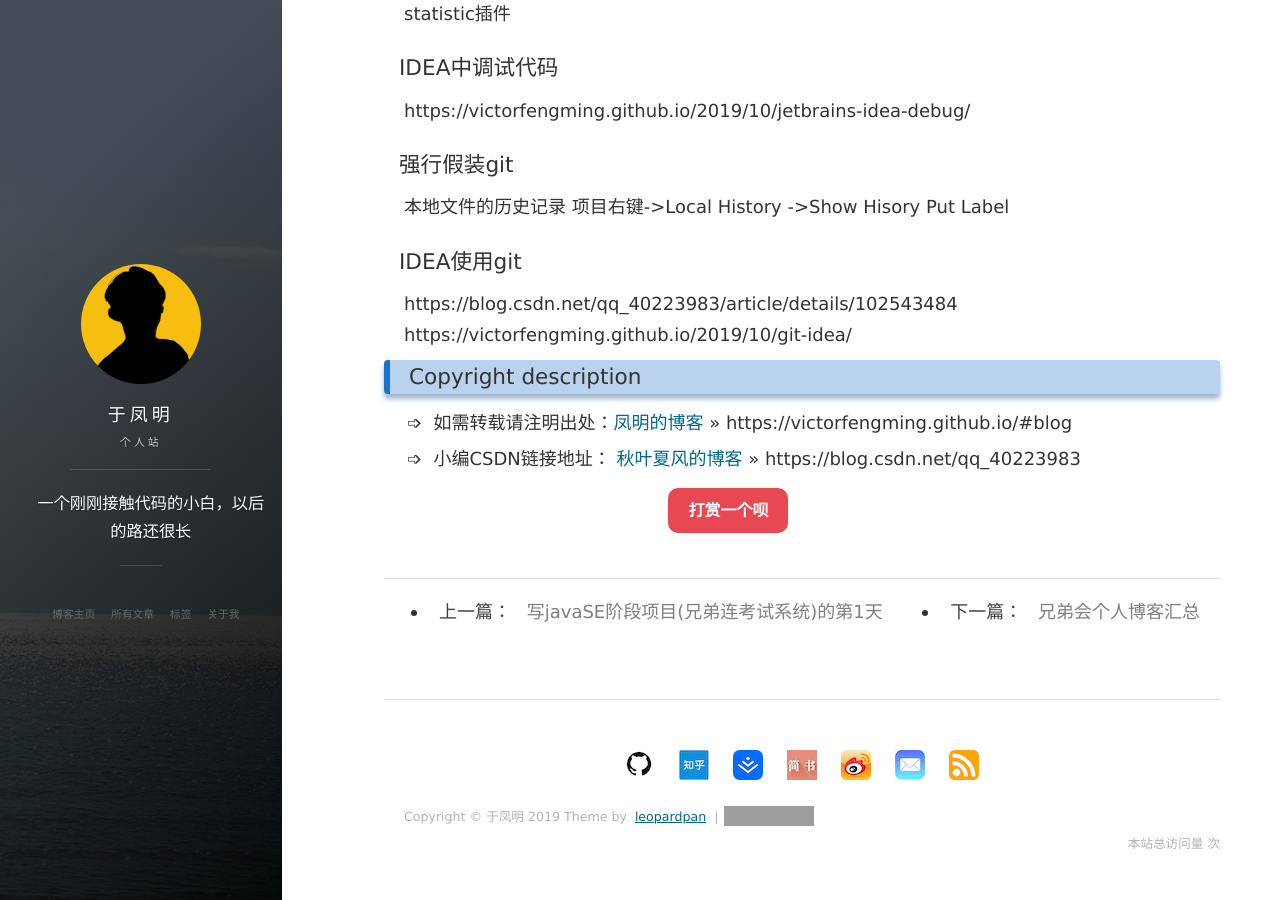
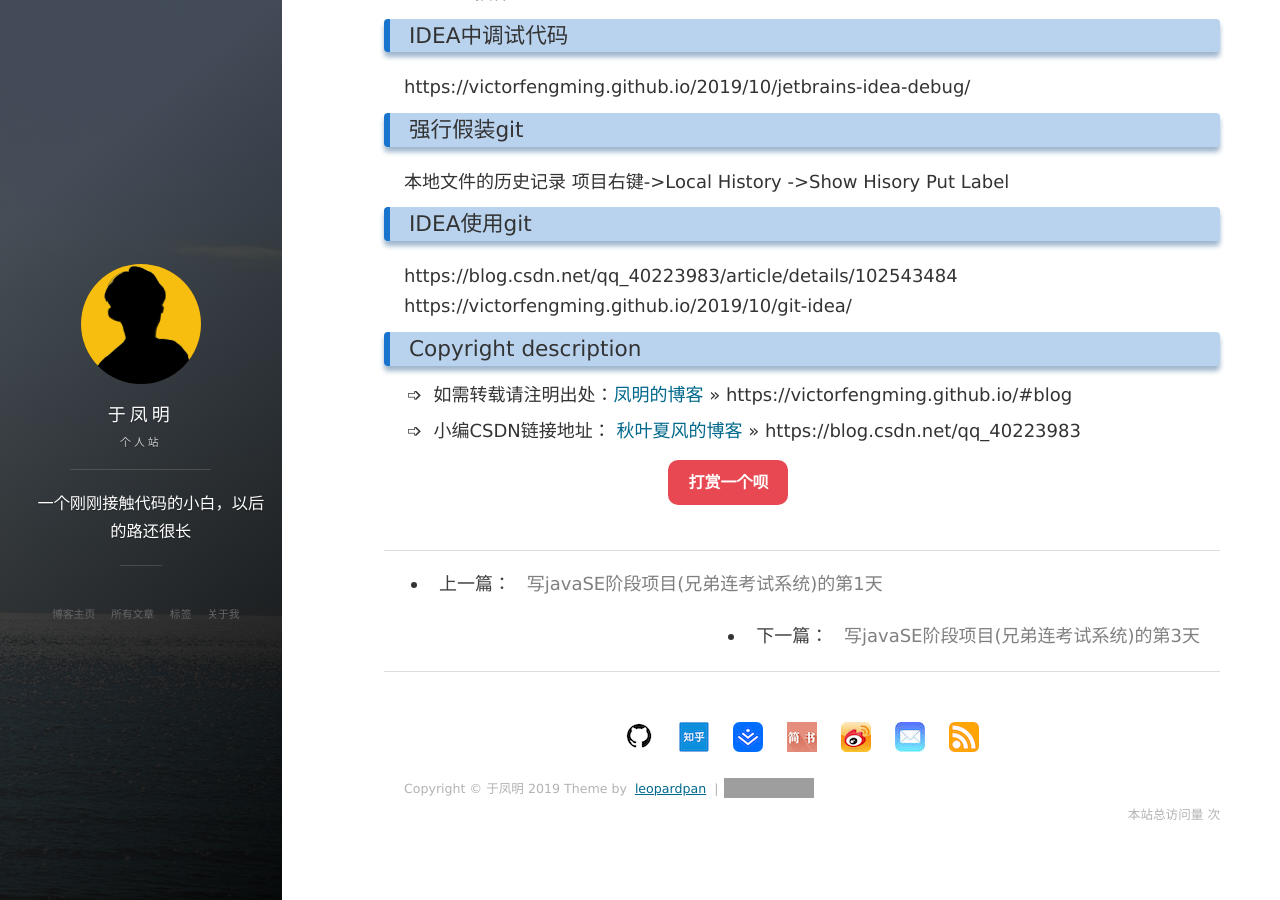
Before and after one commit to victorfengming/victorfengming.github.io.leopardpan, a Jekyll site: the page built from _posts/daily/November/2019-11-06-day85.md, in a window 1280 px wide and 900 px high, scrolled down 1666 px. Built offline with Jekyll 4.4.1, drawn with Linux system fonts in a browser that asks for light colours; nearby versions of some CDN libraries; comment, search, counter and statistics services are not loaded; grey boxes are pictures that could not be loaded.

Commit message:
日常推日报 day86 总结javaSE笔记链接

```diff
--- a/_posts/daily/November/2019-11-06-day85.md
+++ b/_posts/daily/November/2019-11-06-day85.md
@@ -13,51 +13,51 @@
 
 ### 每日分享->idea 自定义设置
 
-#### 内存显示以及性能优化
+### 内存显示以及性能优化
 Preferences-->Appearance & Behavior-->Appearance，右侧勾选Window Options下面的Show memory indicator即可
 
 安装目录中的bin文件夹->idea64.exe.vmoptions-> 前两行 最大内存 最小内存 16GB 建议 把idea的最大内存设置2048m，最小内存1024m
 
-#### 区分大小写
+### 区分大小写
 Editor->General->Code Completion->取消Match case前的勾选
 
-#### 软换行
+### 软换行
 
-#### 自定义折叠代码区域功能
+### 自定义折叠代码区域功能
 (用啥包裹代码块)
-#### 更改变量名
+### 更改变量名
 方式1 查找替换
 方式2 alt+j
 方式3 s+F6
-#### 字体快速缩放
+### 字体快速缩放
 Editor->General->Mouse->Change font size(Zoom)with Ctrl+Mouse Wheel
-#### 显示调用处
+### 显示调用处
 A+F7
-#### 跳转定义位置
+### 跳转定义位置
 C+b
-#### 自动导包
+### 自动导包
   Editor->General->Auto Import
     add 自动优化导入的包
 
-#### 去除没用的包
+### 去除没用的包
 
 C+A+o
 Editor->General->Auto Import->Optimize
 
-#### 类结构
+### 类结构
 
-#### TODO
+### TODO
 
-#### 并行运行or重新运行
+### 并行运行or重新运行
 配置运行方式 edit configurations
-#### 统计代码量
+### 统计代码量
 statistic插件
-#### IDEA中调试代码
+### IDEA中调试代码
 https://victorfengming.github.io/2019/10/jetbrains-idea-debug/
-#### 强行假装git
+### 强行假装git
 本地文件的历史记录
 项目右键->Local History ->Show Hisory
 Put Label
-#### IDEA使用git
+### IDEA使用git
 https://blog.csdn.net/qq_40223983/article/details/102543484
 https://victorfengming.github.io/2019/10/git-idea/
--- /dev/null
+++ b/_posts/daily/November/2019-11-07-day86.md
@@ -0,0 +1,32 @@
+---
+layout: post
+title: "写javaSE阶段项目(兄弟连考试系统)的第3天"
+date: 2019-11-07
+tags: XDH
+---
+
+### 充实的一天
+今天写的学员的登录以及学员的考试和成绩查询
+
+这个项目就这样吧,要完善有的是功能等着你来整,就不写了吧!
+
+javaSE部分,笔记记得乱码七糟,还是看[ttk](https://ttk1907.github.io/)的[JavaSE阶段总结](https://ttk1907.github.io/2019/11/01/xiongdihui-javaSE-note-conclusion-%E5%89%AF%E6%9C%AC/)吧!
+
+其实我也写笔记了的:
+- [Java笔记01-数组相关](https://victorfengming.github.io/2019/10/note01/)
+- [Java笔记02-OOP](https://victorfengming.github.io/2019/10/note02/)
+- [Java笔记03-Constructor & Override](https://victorfengming.github.io/2019/10/note03/)
+- [Java笔记04-核心类库](https://victorfengming.github.io/2019/10/note04/)
+- [Java笔记05-Collection、泛型、迭代器](https://victorfengming.github.io/2019/10/note05/)
+- [Java笔记06-Map集合详解](https://victorfengming.github.io/2019/10/note06/)
+- [Java笔记07-List、Set、数据结构、Collections](https://victorfengming.github.io/2019/10/note07/)
+- [Java笔记08-Map详解](https://victorfengming.github.io/2019/10/note08/)
+- [Java笔记09-继承、super、this、抽象类](https://victorfengming.github.io/2019/10/note09/)
+- [Java笔记10-Map集合简识](https://victorfengming.github.io/2019/10/note10/)
+- [Java笔记11-异常、线程](https://victorfengming.github.io/2019/10/note11/)
+- [Java笔记12-函数式接口](https://victorfengming.github.io/2019/10/note13/)
+- [Java笔记13-兄弟连在线考试系统](https://victorfengming.github.io/2019/10/note14/)
+
+### 每日新发现
+ttk乱按我键盘出现了这个:
+[idea官方帮助](https://www.jetbrains.com/help/idea/2019.2/getting-started.html?utm_campaign=IU&utm_content=2019.2&utm_medium=link&utm_source=product)
```
